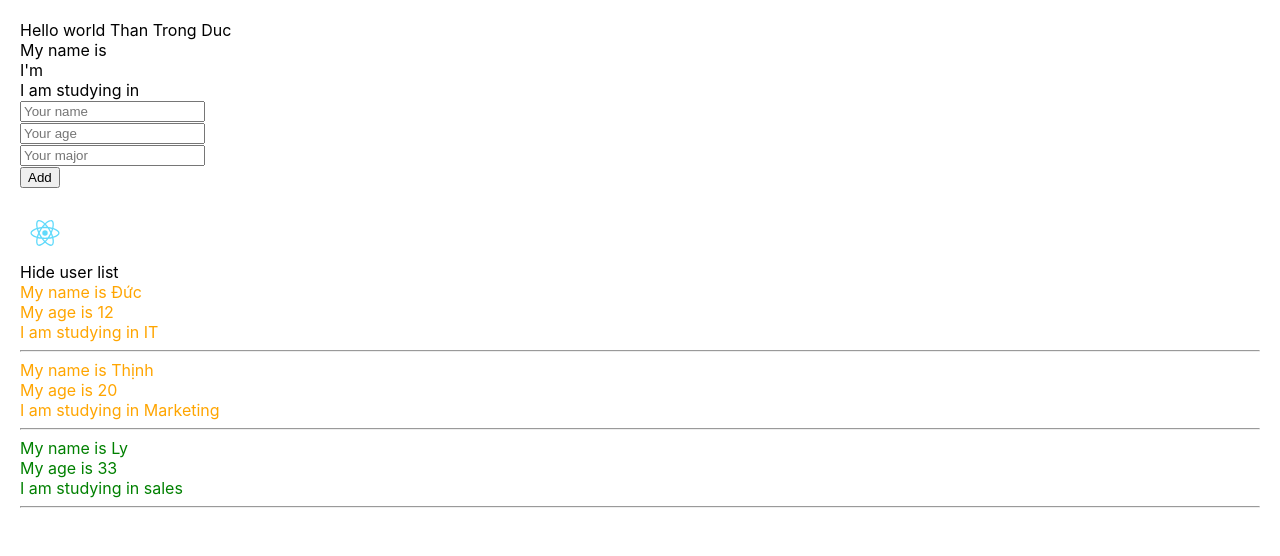
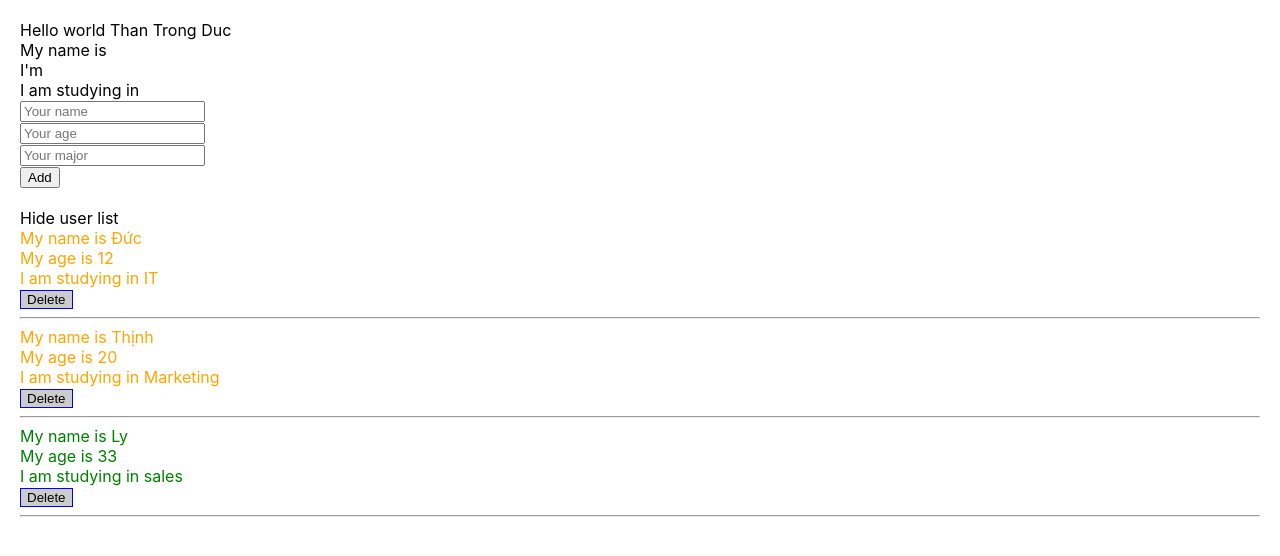
Before and after one commit to ductt7575/react-hook, a React (Create React App) app: page / in a window 1280 px wide. Shown: the top 556 px of the page. Built offline with nearby package versions, Linux system fonts and the light colour scheme.

Commit message:
Delete Data với Filter

```diff
--- a/src/components/DisplayInfo.js
+++ b/src/components/DisplayInfo.js
@@ -12,13 +12,12 @@ class DisplayInfo extends React.Component {
             isShowListUser: !this.state.isShowListUser,
         });
     }
-
+    handleDelete(event) {}
     render() {
         //Destructuring Array/Object
         const { listUsers } = this.props;
         return (
             <div className="display-info-container">
-                <img src={logo} />
                 <div onClick={(event) => this.handleShowHide(event)}>
                     {this.state.isShowListUser === true ? 'Hide user list' : 'Show user list'}
                 </div>
@@ -26,12 +25,21 @@ class DisplayInfo extends React.Component {
                     <>
                         {listUsers.map((user, index) => {
                             return (
+                                <>
                                     <div key={user.id} className={+user.age >= 21 ? 'green' : 'red'}>
                                         <div>My name is {user.name}</div>
                                         <div>My age is {user.age}</div>
                                         <div>I am studying in {user.major}</div>
+                                        <button
+                                            onClick={() => {
+                                                this.props.handleDeleteUser(user.id);
+                                            }}
+                                        >
+                                            Delete
+                                        </button>
                                         <hr />
                                     </div>
+                                </>
                             );
                         })}
                     </>
--- a/src/components/DisplayInfo.scss
+++ b/src/components/DisplayInfo.scss
@@ -9,4 +9,9 @@
         width: 50px;
         height: 50px;
     }
+    button {
+        border: 1px solid blue;
+        outline: none;
+        background: #ccc;
+    }
 }
--- a/src/components/MyComponent.js
+++ b/src/components/MyComponent.js
@@ -16,13 +16,20 @@ class MyComponent extends React.Component {
             listUsers: [userObj, ...this.state.listUsers],
         });
     };
+    handleDeleteUser = (userId) => {
+        let listUsersClone = [...this.state.listUsers];
+        listUsersClone = listUsersClone.filter((item) => item.id !== userId);
+        this.setState({
+            listUsers: [...listUsersClone],
+        });
+    };
     //JSX: cho phép viết js bên trong code html
     render() {
         return (
             <div>
                 <AddUserInfor handleAddNewUser={this.handleAddNewUser}></AddUserInfor>
                 <br />
-                <DisplayInfo listUsers={this.state.listUsers}></DisplayInfo>
+                <DisplayInfo listUsers={this.state.listUsers} handleDeleteUser={this.handleDeleteUser}></DisplayInfo>
             </div>
         );
     }
```
Lines whose indentation alone changed are shown as unchanged.
